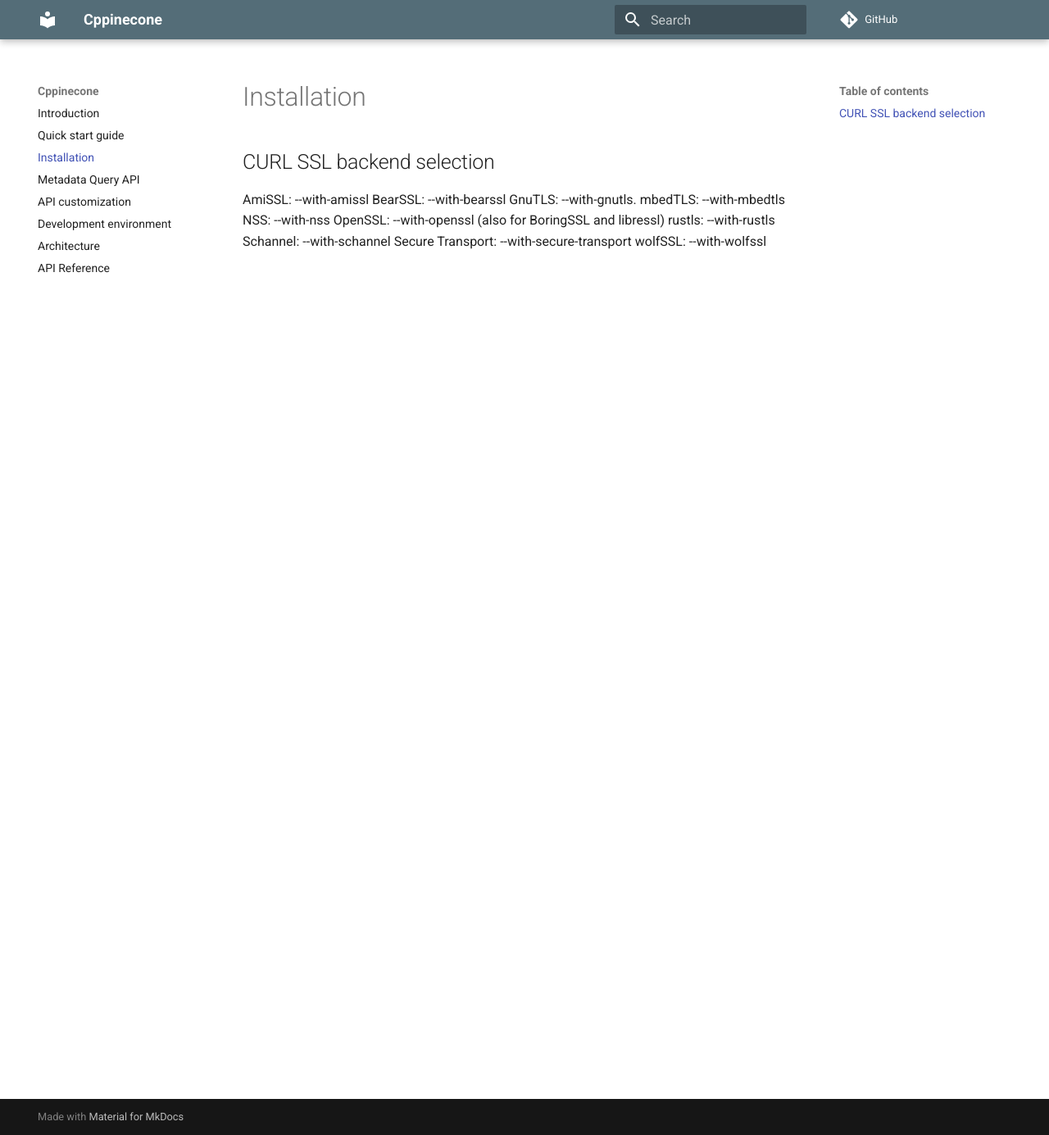
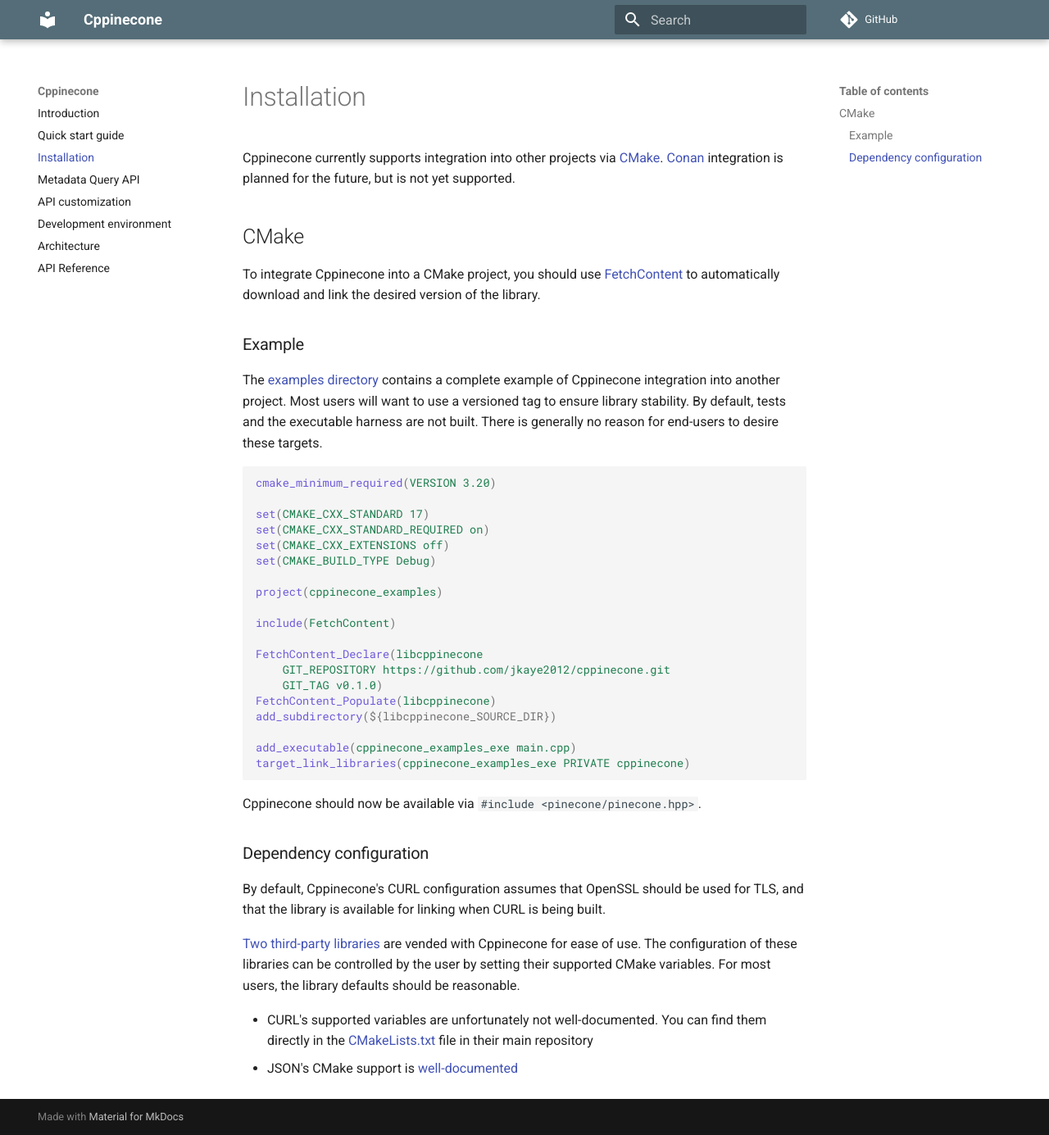
Before and after one commit to jkaye2012/cppinecone, an MkDocs documentation site: the page built from docs/installation.md, in a window 1280 px wide and 1385 px high. Shown: the whole window at 82% size. Built offline with MkDocs 1.6.1 and Material for MkDocs 9.7.7, drawn with Linux system fonts in a browser that asks for light colours; comment, search, counter and statistics services are not loaded.

Commit message:
Improves installation documentation and examples

````diff
--- a/docs/installation.md
+++ b/docs/installation.md
@@ -1,14 +1,53 @@
 # Installation
 
-## CURL SSL backend selection
+Cppinecone currently supports integration into other projects via [CMake](https://cmake.org/).
+[Conan](https://conan.io/) integration is planned for the future, but is not yet supported.
 
-AmiSSL: --with-amissl
-BearSSL: --with-bearssl
-GnuTLS: --with-gnutls.
-mbedTLS: --with-mbedtls
-NSS: --with-nss
-OpenSSL: --with-openssl (also for BoringSSL and libressl)
-rustls: --with-rustls
-Schannel: --with-schannel
-Secure Transport: --with-secure-transport
-wolfSSL: --with-wolfssl
+## CMake
+
+To integrate Cppinecone into a CMake project, you should use
+[FetchContent](https://cmake.org/cmake/help/latest/module/FetchContent.html) to automatically download and link the
+desired version of the library.
+
+### Example
+
+The [examples directory](/doxygen/html/CMakeLists_8txt-example.html) contains a complete example of Cppinecone
+integration into another project. Most users will want to use a versioned tag to ensure library stability. By default,
+tests and the executable harness are not built. There is generally no reason for end-users to desire these targets.
+
+```cmake
+cmake_minimum_required(VERSION 3.20)
+
+set(CMAKE_CXX_STANDARD 17)
+set(CMAKE_CXX_STANDARD_REQUIRED on)
+set(CMAKE_CXX_EXTENSIONS off)
+set(CMAKE_BUILD_TYPE Debug)
+
+project(cppinecone_examples)
+
+include(FetchContent)
+
+FetchContent_Declare(libcppinecone
+    GIT_REPOSITORY https://github.com/jkaye2012/cppinecone.git
+    GIT_TAG v0.1.0)
+FetchContent_Populate(libcppinecone)
+add_subdirectory(${libcppinecone_SOURCE_DIR})
+
+add_executable(cppinecone_examples_exe main.cpp)
+target_link_libraries(cppinecone_examples_exe PRIVATE cppinecone)
+```
+
+Cppinecone should now be available via `#include <pinecone/pinecone.hpp>`.
+
+### Dependency configuration
+
+By default, Cppinecone's CURL configuration assumes that OpenSSL should be used for TLS, and that the library is
+available for linking when CURL is being built.
+
+[Two third-party libraries](./index.md#dependencies) are vended with Cppinecone for ease of use. The configuration of these libraries can be
+controlled by the user by setting their supported CMake variables. For most users, the library defaults should be
+reasonable.
+
+* CURL's supported variables are unfortunately not well-documented. You can find them directly in the
+  [CMakeLists.txt](https://github.com/curl/curl/blob/master/CMakeLists.txt) file in their main repository
+* JSON's CMake support is [well-documented](https://json.nlohmann.me/integration/cmake/)
````
Also changed, not shown: 1 other file.
